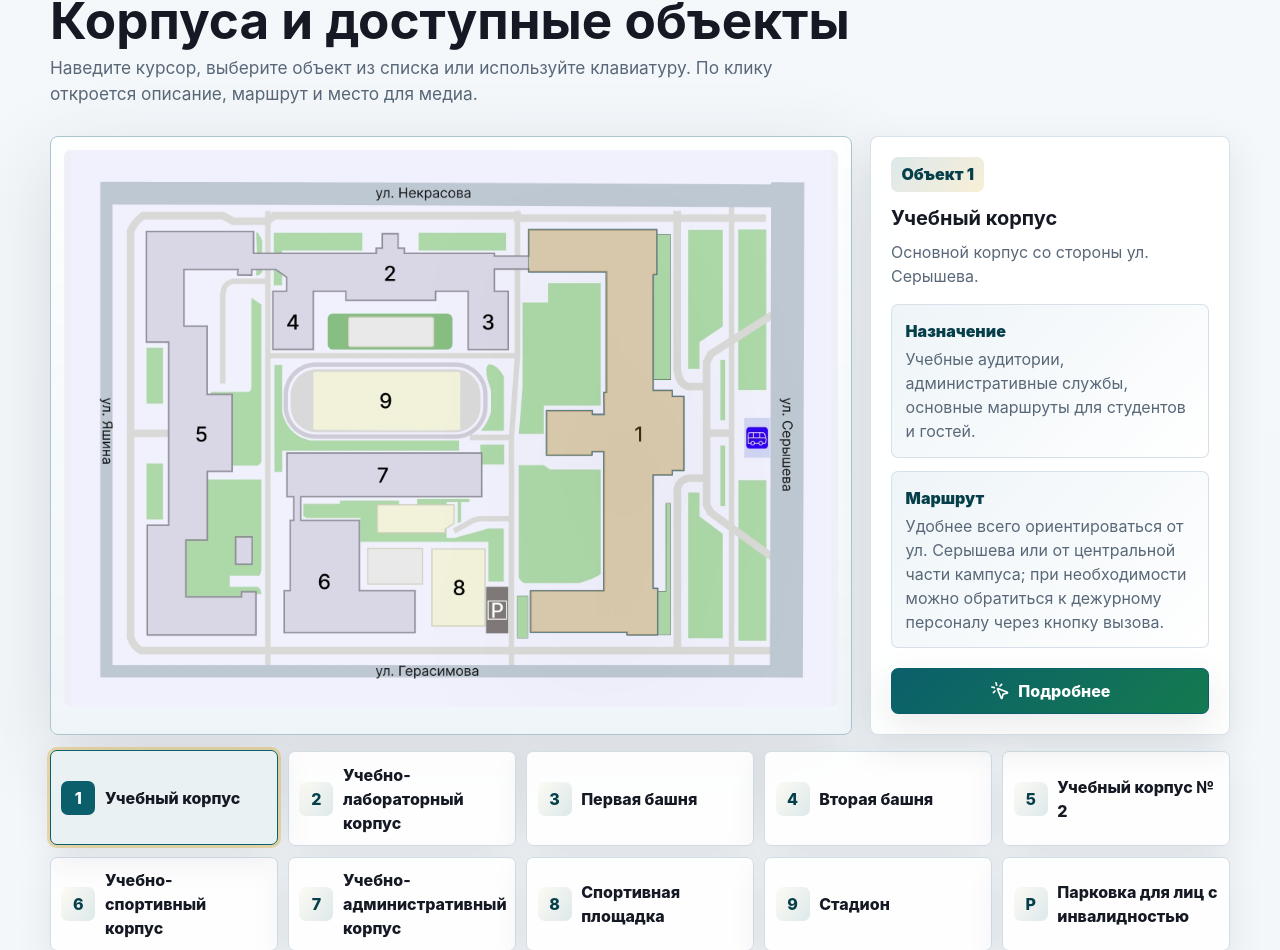
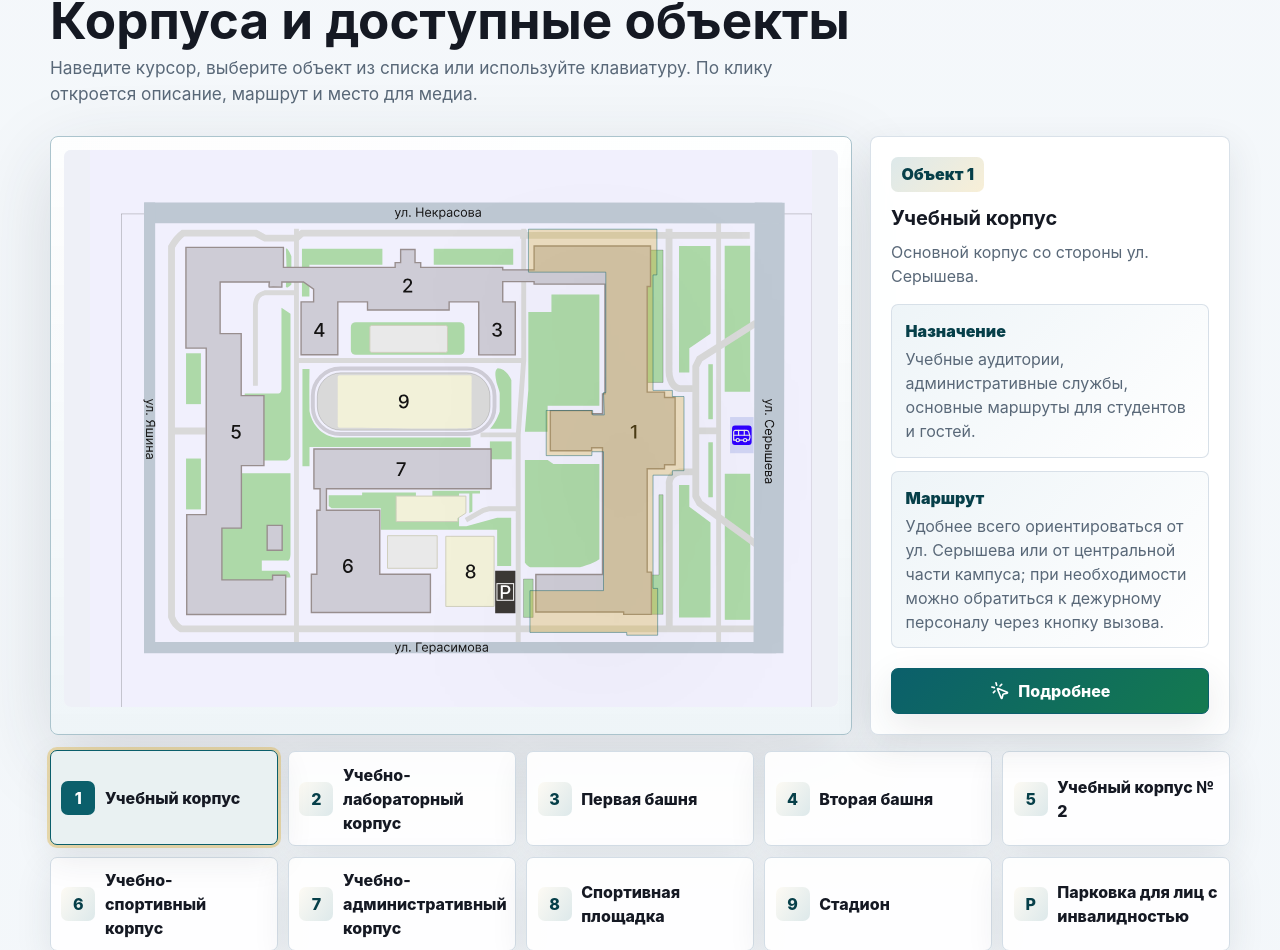
Before and after one commit to Suprusha800/festu, a React (Vite) app: page / in a window 1280 px wide. Shown: the part 1364-2314 px from the top of the page. Built offline with nearby package versions, Linux system fonts and the light colour scheme.

Commit message:
change png map to svg

```diff
--- a/src/components/CampusMap.tsx
+++ b/src/components/CampusMap.tsx
@@ -195,7 +195,7 @@ export function CampusMap({ buildings, activeId, onHover, onLeave, onSelect }: C
       <div className="campusMapImageWrap">
         <img
           className="campusMapImage"
-          src="media/campus-map.png"
+          src="media/campus-map.svg"
           alt="Схема территории ДВГУПС с корпусами 1-9 и парковкой"
         />
 
```
Also changed, not shown: public/media/campus-map.png (deleted), public/media/campus-map.svg.
